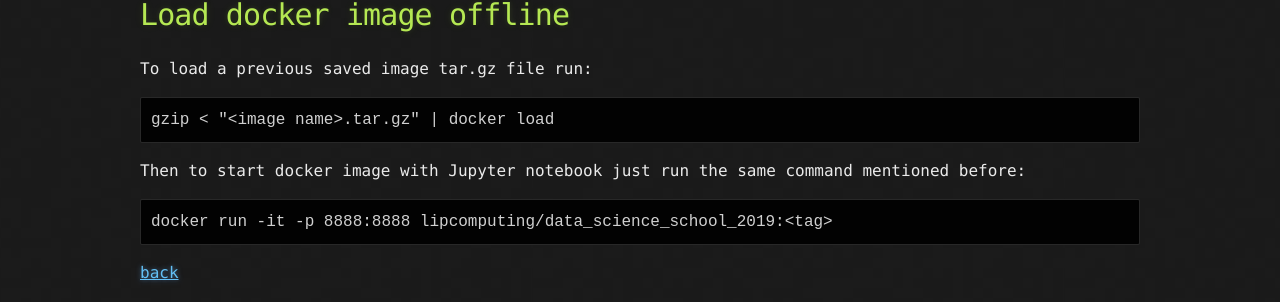
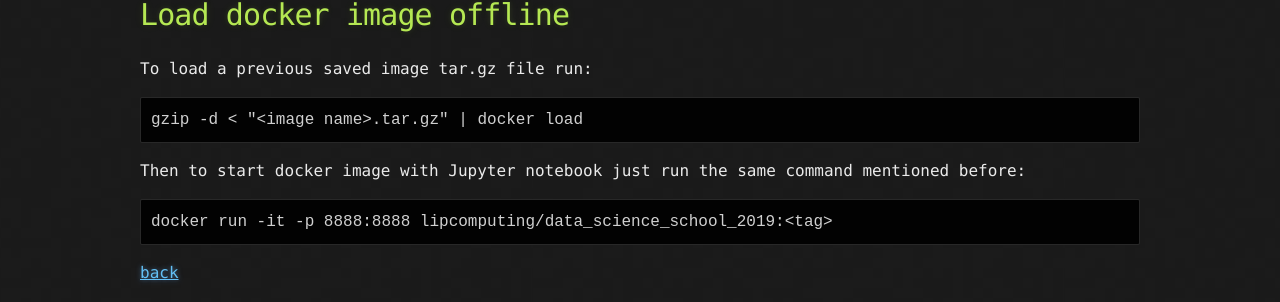
Before and after one commit to LIP-Computing/datascience2019, a Jekyll site: the page built from docs/use_docker.md, in a window 1280 px wide. Shown: the part 695-997 px from the top of the page. Built offline with Jekyll 4.4.1, drawn with Linux system fonts in a browser that asks for light colours.

````diff
--- a/docs/use_docker.md
+++ b/docs/use_docker.md
@@ -27,7 +27,7 @@ where "\<image name\>" is the file name.
 
 To load a previous saved image tar.gz file run:
 ```
-gzip < "<image name>.tar.gz" | docker load
+gzip -d < "<image name>.tar.gz" | docker load
 ```
 
 Then to start docker image with Jupyter notebook just run the same command mentioned before:
````
